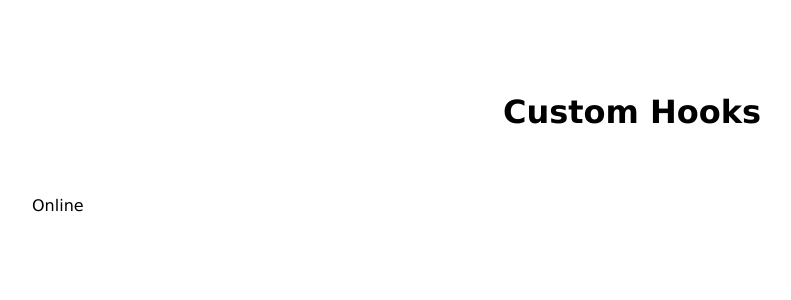
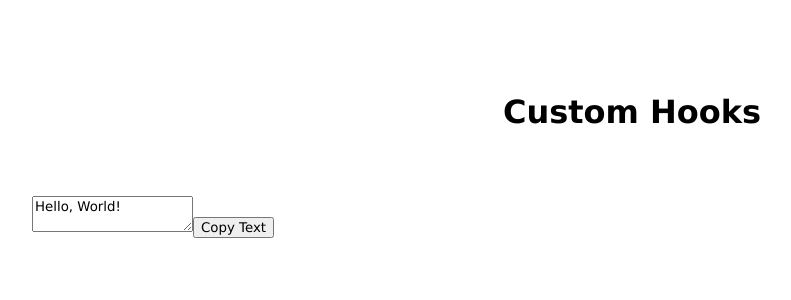
Before and after one commit to maizer12/react-hooks, a React (Vite) app: page / in a window 1280 px wide. Shown: the top 300 px of the page, without its empty margins (8-799 px from the left). Built offline with nearby package versions, Linux system fonts and the light colour scheme.

Commit message:
useClipboard

```diff
--- a/src/App.jsx
+++ b/src/App.jsx
@@ -1,12 +1,16 @@
-import { useNetworkStatus } from './hooks/useNetworkStatus';
+import { useState } from 'react';
+import { useClipboard } from './hooks/useClipboard';
 
 function App() {
-	const isOnline = useNetworkStatus();
+	const [text, setText] = useState('Hello, World!');
+	const { isCopied, copyToClipboard } = useClipboard();
 
 	return (
 		<div className='main'>
 			<h1 className='title'>Custom Hooks</h1>
-			<p>{isOnline ? 'Online' : 'Offline'}</p>
+			<textarea value={text} onChange={e => setText(e.target.value)} />
+			<button onClick={() => copyToClipboard(text)}>Copy Text</button>
+			{isCopied && <p>Copied!</p>}
 		</div>
 	);
 }
--- /dev/null
+++ b/src/hooks/useClipboard.js
@@ -0,0 +1,18 @@
+import { useState, useCallback } from 'react';
+
+export const useClipboard = () => {
+	const [isCopied, setIsCopied] = useState(false);
+
+	const copyToClipboard = useCallback(text => {
+		if (navigator.clipboard) {
+			navigator.clipboard.writeText(text).then(() => {
+				setIsCopied(true);
+				setTimeout(() => setIsCopied(false), 2000);
+			});
+		} else {
+			console.error('Clipboard API not supported');
+		}
+	}, []);
+
+	return { isCopied, copyToClipboard };
+};
```
